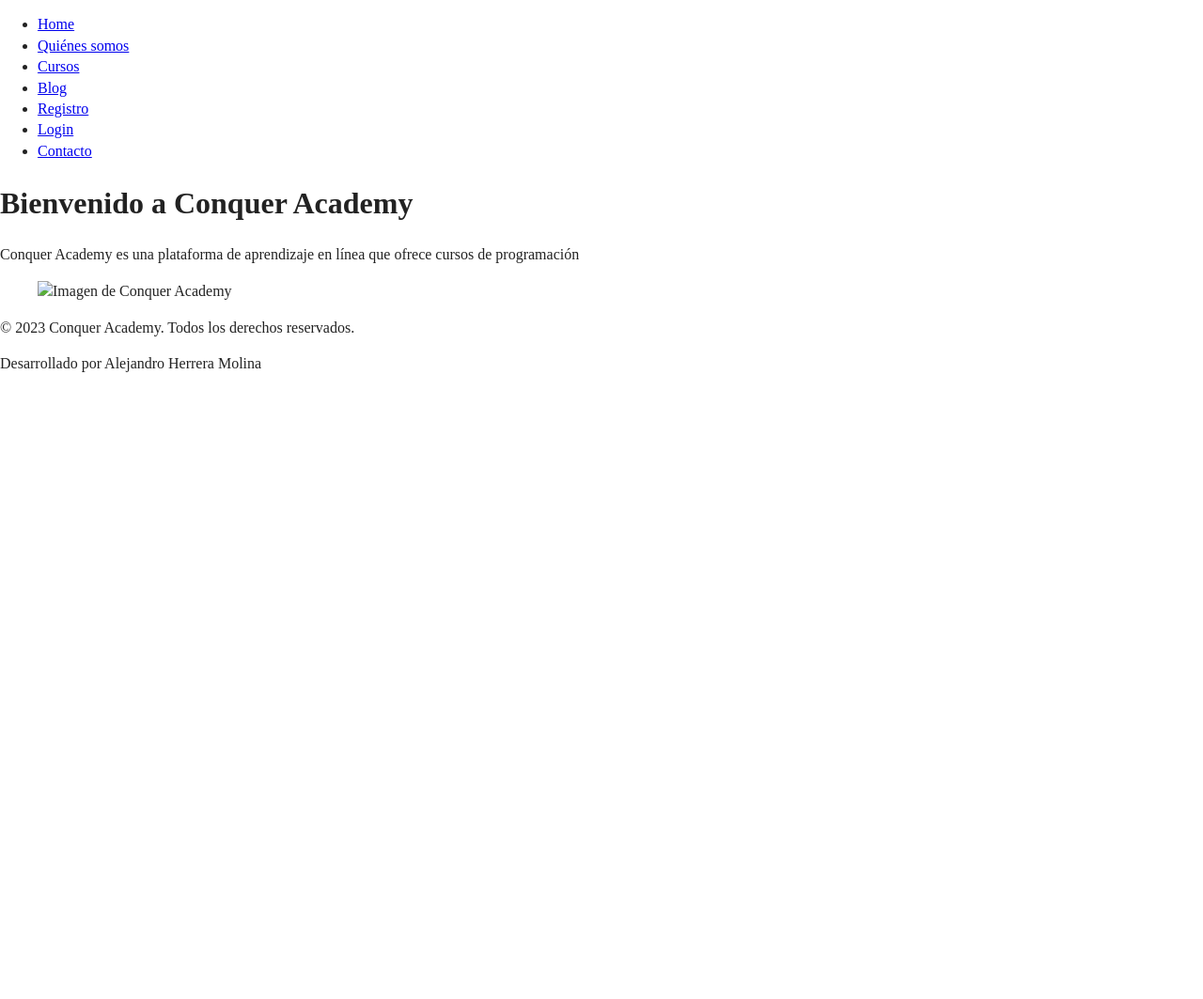
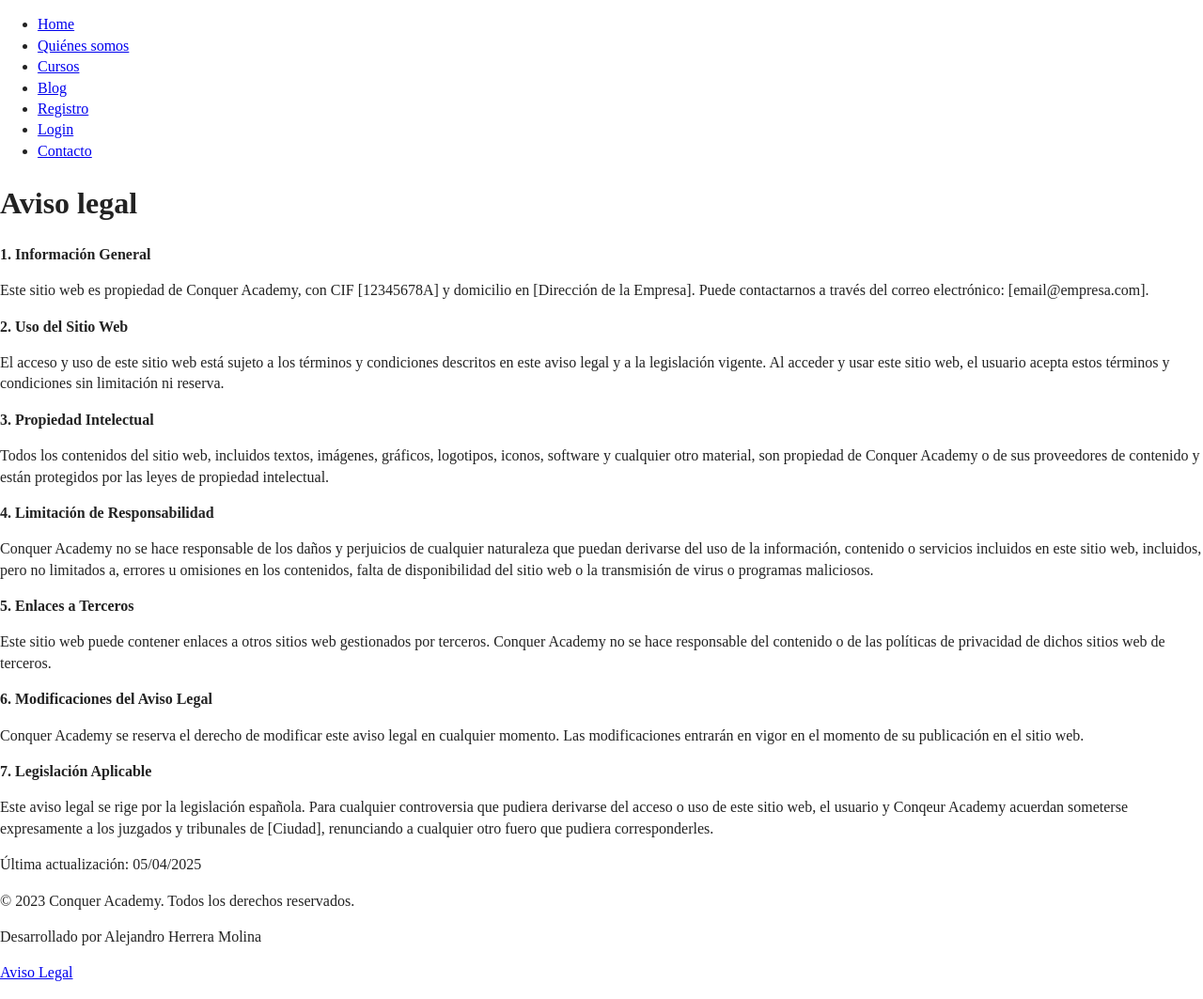
Before and after one commit to Alex3034/Conquer_Academy, a website: page aviso-legal.html in a window 1280 px wide. Shown: the part 39-1102 px from the top of the page at 94% size. Before the commit the page ends 800 px from the top, so only its background shows below. Drawn offline with Linux system fonts and the light colour scheme.

Commit message:
update to firts version

```diff
--- a/plantilla.html
+++ b/aviso-legal.html
@@ -3,8 +3,8 @@
 
 <head>
   <meta charset="utf-8">
-  <title>Conquer Academy</title>
-  <meta name="description" content="">
+  <title>Aviso legal | Conquer Academy</title>
+  <meta name="description" content="Aviso legal de Conquer Academy">
   <meta name="viewport" content="width=device-width, initial-scale=1">
 
   <meta property="og:title" content="">
@@ -57,16 +57,35 @@
   </header>
   <main>
     <section>
-      <h1>Bienvenido a Conquer Academy</h1>
-      <p>Conquer Academy es una plataforma de aprendizaje en línea que ofrece cursos de programación</p>
-      <figure>
-        <img src="img/Full-Stack-Conquer-Blocks.avif" alt="Imagen de Conquer Academy">
-      </figure>
+      <h1>Aviso legal</h1>
+      <p><strong>1. Información General</strong></p>
+      <p>Este sitio web es propiedad de Conquer Academy, con CIF [12345678A] y domicilio en [Dirección de la Empresa]. Puede contactarnos a través del correo electrónico: [email@empresa.com].</p>
+
+      <p><strong>2. Uso del Sitio Web</strong></p>
+      <p>El acceso y uso de este sitio web está sujeto a los términos y condiciones descritos en este aviso legal y a la legislación vigente. Al acceder y usar este sitio web, el usuario acepta estos términos y condiciones sin limitación ni reserva.</p>
+
+      <p><strong>3. Propiedad Intelectual</strong></p>
+      <p>Todos los contenidos del sitio web, incluidos textos, imágenes, gráficos, logotipos, iconos, software y cualquier otro material, son propiedad de Conquer Academy o de sus proveedores de contenido y están protegidos por las leyes de propiedad intelectual.</p>
+
+      <p><strong>4. Limitación de Responsabilidad</strong></p>
+      <p>Conquer Academy no se hace responsable de los daños y perjuicios de cualquier naturaleza que puedan derivarse del uso de la información, contenido o servicios incluidos en este sitio web, incluidos, pero no limitados a, errores u omisiones en los contenidos, falta de disponibilidad del sitio web o la transmisión de virus o programas maliciosos.</p>
+
+      <p><strong>5. Enlaces a Terceros</strong></p>
+      <p>Este sitio web puede contener enlaces a otros sitios web gestionados por terceros. Conquer Academy no se hace responsable del contenido o de las políticas de privacidad de dichos sitios web de terceros.</p>
+
+      <p><strong>6. Modificaciones del Aviso Legal</strong></p>
+      <p>Conquer Academy se reserva el derecho de modificar este aviso legal en cualquier momento. Las modificaciones entrarán en vigor en el momento de su publicación en el sitio web.</p>
+
+      <p><strong>7. Legislación Aplicable</strong></p>
+      <p>Este aviso legal se rige por la legislación española. Para cualquier controversia que pudiera derivarse del acceso o uso de este sitio web, el usuario y Conqeur Academy acuerdan someterse expresamente a los juzgados y tribunales de [Ciudad], renunciando a cualquier otro fuero que pudiera corresponderles.</p>
+
+      <p>Última actualización: 05/04/2025</p>
     </section>
   </main>
   <footer>
     <p>&copy; 2023 Conquer Academy. Todos los derechos reservados.</p>
     <p>Desarrollado por Alejandro Herrera Molina</a></p>
+    <p><a href="aviso-legal.html">Aviso Legal</a></p>
   </footer>
 
 </body>
```
Also changed, not shown: blog.html (+1 -0 lines), contacto.html (+17 -5 lines), cursos.html (+1 -0 lines), cursos/curso-full-stack.html (+1 -0 lines), cursos/curso-ia.html (+1 -0 lines), index.html (+1 -0 lines), login.html (+16 -1 lines), registro.html (+2 -1 lines).
